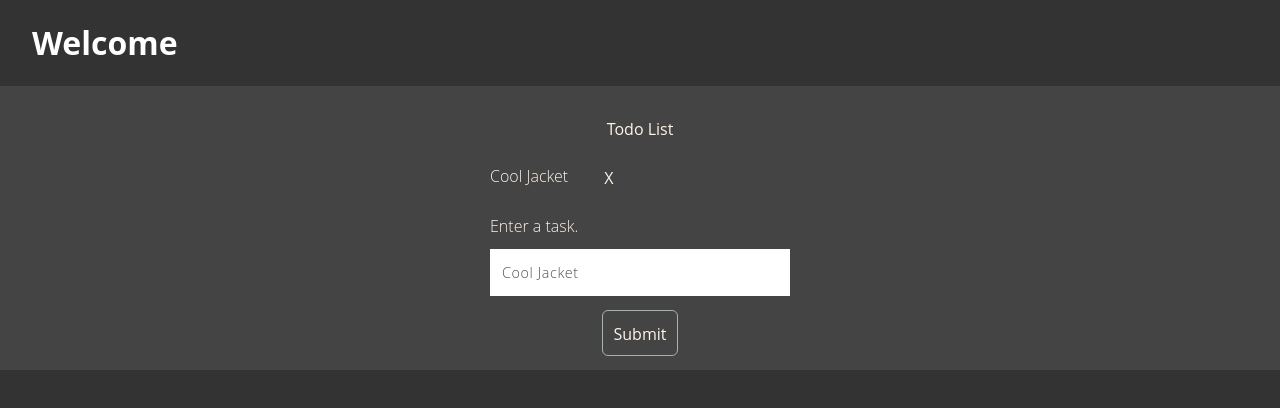
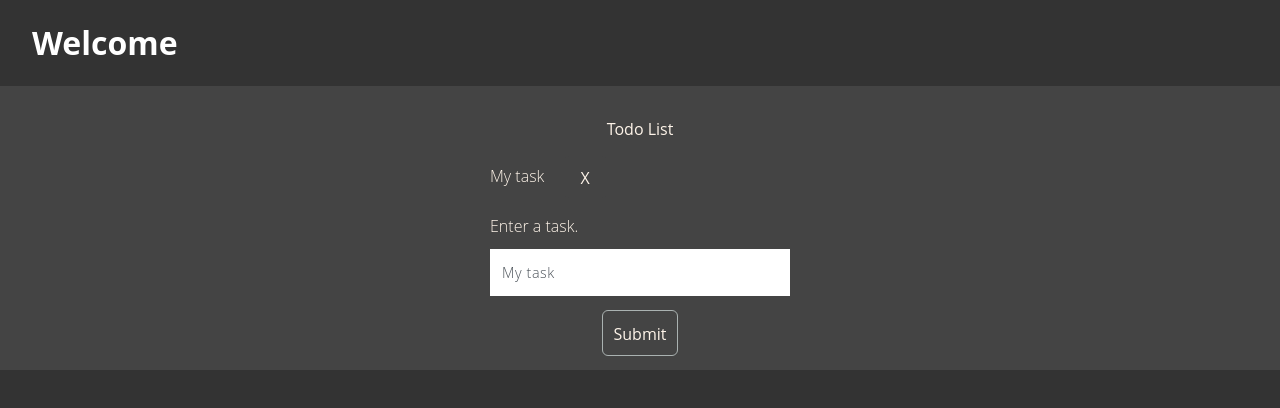
Before and after one commit to l-stanny/code-challenge, an Angular app: page /tasks in a window 1280 px wide. Both pictures are taken after a click on the button "Submit". Shown: the top 408 px of the page. Built offline with nearby package versions, Linux system fonts and the light colour scheme.

Commit message:
Feat: verbage

```diff
--- a/src/app/tasks/tasks.component.html
+++ b/src/app/tasks/tasks.component.html
@@ -2,16 +2,10 @@
   <main>
     <h2>Todo List</h2>
     @if (myForm.submitted && myForm.valid) {
-      <div
-        role="menu"
-        aria-live="assertive"
-        aria-relevant="all"
-        >
-        @for (productName of productNames; track productName; let i = $index) {
-          <span
-            class="fielderror"
-            role="menuitem"
-            >{{ productName }}
+    <div role="menu" aria-live="assertive" aria-relevant="all">
+      @for (taskName of taskNames; track taskName; let i = $index) {
+      <span class="fielderror" role="menuitem"
+        >{{ taskName }}
         <button
           type="button"
           class="delete-button"
@@ -26,26 +20,20 @@
     }
     <form #myForm="ngForm" (ngSubmit)="onSubmit(myForm.value)">
       <fieldset>
-        <label for="productName">Enter a task. </label>
+        <label for="taskName">Enter a task. </label>
         @if (showMessage) {
-          <span class="fielderror">
-            Task name is required.</span
-            >
+        <span class="fielderror"> Task name is required.</span>
         }
         <input
           type="text"
-            [(ngModel)]="productName"
-            id="productName"
-            name="productName"
+          [(ngModel)]="taskName"
+          id="taskName"
+          name="taskName"
           required
         />
       </fieldset>
       @if (myForm.submitted && myForm.invalid) {
-          <div
-            class="fielderror forminvalid"
-            >
-            This form entry is invalid.
-          </div>
+      <div class="fielderror forminvalid">This form entry is invalid.</div>
       }
       <button type="submit" class="submitBtn">Submit</button
       ><!-- [disabled]="myForm.invalid" -->
--- a/src/app/tasks/tasks.component.ts
+++ b/src/app/tasks/tasks.component.ts
@@ -1,6 +1,5 @@
 import { Component, OnInit, ElementRef, Renderer2 } from '@angular/core';
 import { ReactiveFormsModule, FormsModule } from '@angular/forms';
-
 
 @Component({
   selector: 'tasks',
@@ -9,23 +8,23 @@ import { ReactiveFormsModule, FormsModule } from '@angular/forms';
   imports: [ReactiveFormsModule, FormsModule],
 })
 export class TasksComponent implements OnInit {
-  productName: string;
+  taskName: string;
   showMessage!: boolean;
-  productNames: string[] = [];
+  taskNames: string[] = [];
 
   constructor(private el: ElementRef, private renderer: Renderer2) {
-    this.productName = 'Cool Jacket';
+    this.taskName = 'My task';
   }
 
   ngOnInit(): void {}
 
   onSubmit(form: any): void {
-    if (form.productName === '') {
+    if (form.taskName === '') {
       this.showMessage = true;
     } else {
       this.showMessage = false;
     }
-    this.productNames.push(this.productName);
+    this.taskNames.push(this.taskName);
   }
 
   deletetask(event: any): void {
```
Also changed, not shown: 1 other file (tests, documents, lock files or other folders). Lines whose indentation alone changed are shown as unchanged.
